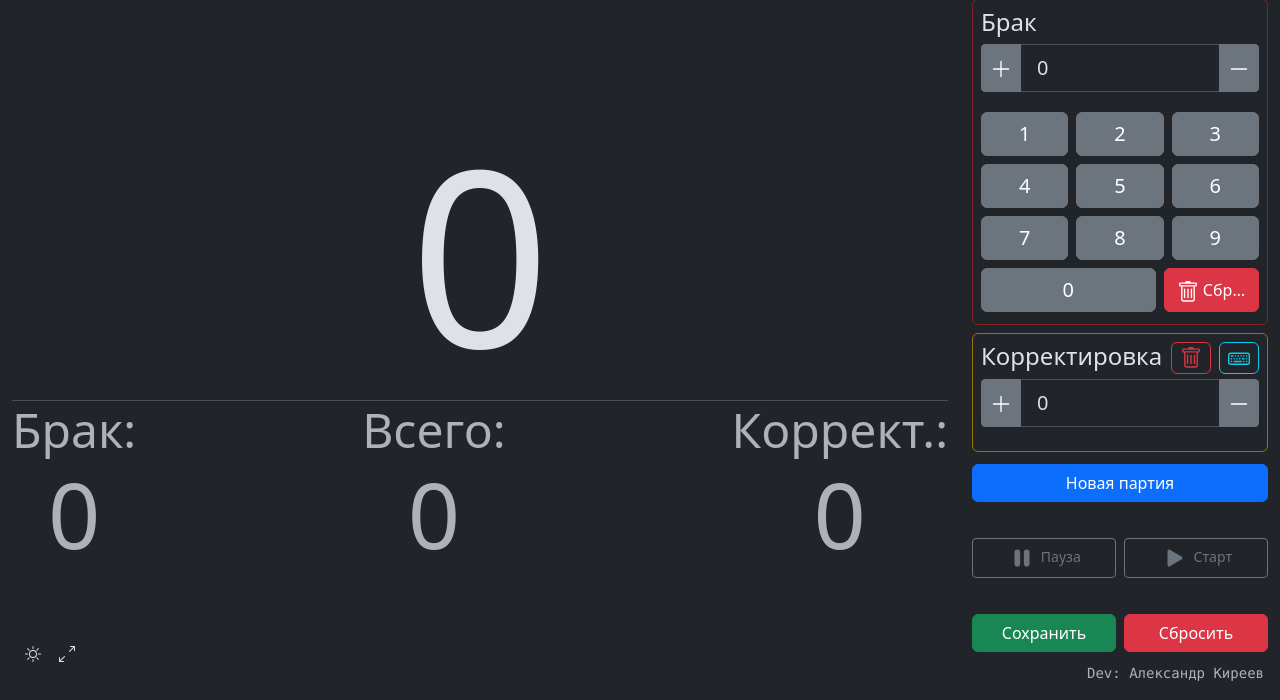
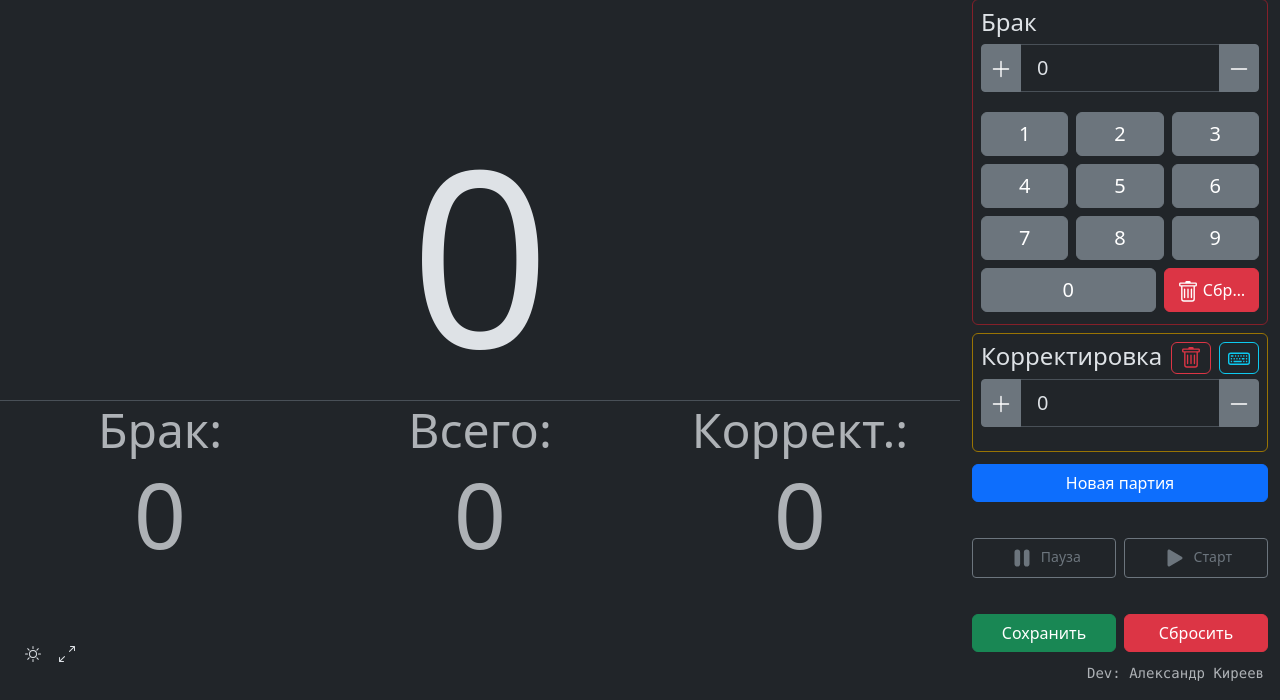
Before and after one commit to BespredeL/CVCounter, a Flask app: template templates/counter_text.html in a window 1280 px wide. Shown: the part 117-817 px from the top of the page. Run offline with Flask 3, Linux system fonts and the light colour scheme; the template is opened without the code that fills it, so the values that code supplies are empty; some libraries are stand-ins or nearby versions.

```diff
--- a/templates/counter_text.html
+++ b/templates/counter_text.html
@@ -8,16 +8,16 @@
         <div class="col-12 col-lg-9 d-flex justify-content-center align-items-center position-relative">
             <div class="text-center w-100">
                 <div id="current_count" class="display-1 current_count_txt">0</div>
-                <div class="border-top d-flex justify-content-between">
-                    <div>
+                <div class="border-top row">
+                    <div class="col">
                         <div class="display-5 text-muted">{{ trans('Defective products') }}:</div>
                         <div id="defect_count" class="display-1 total_count_txt text-muted">0</div>
                     </div>
-                    <div>
+                    <div class="col">
                         <div class="display-5 text-muted">{{ trans('Total:') }}</div>
                         <div id="total_count" class="display-1 total_count_txt text-muted">0</div>
                     </div>
-                    <div>
+                    <div class="col">
                         <div class="display-5 text-muted">{{ trans('Corr.') }}:</div>
                         <div id="correct_count" class="display-1 total_count_txt text-muted">0</div>
                     </div>
```
